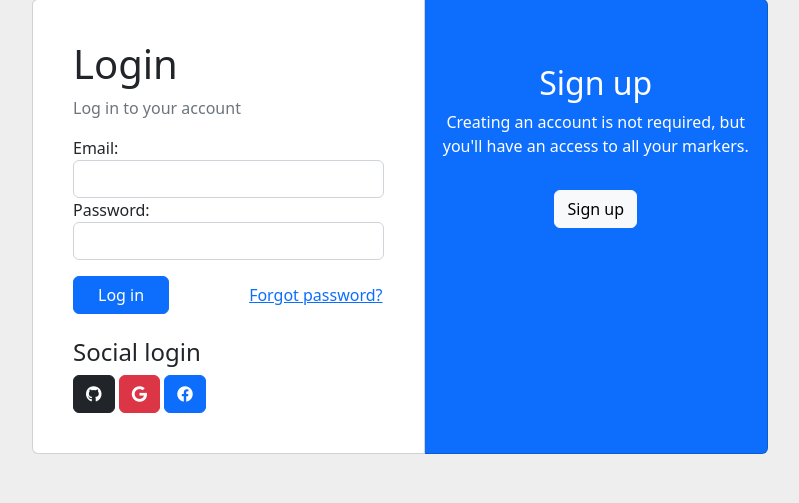
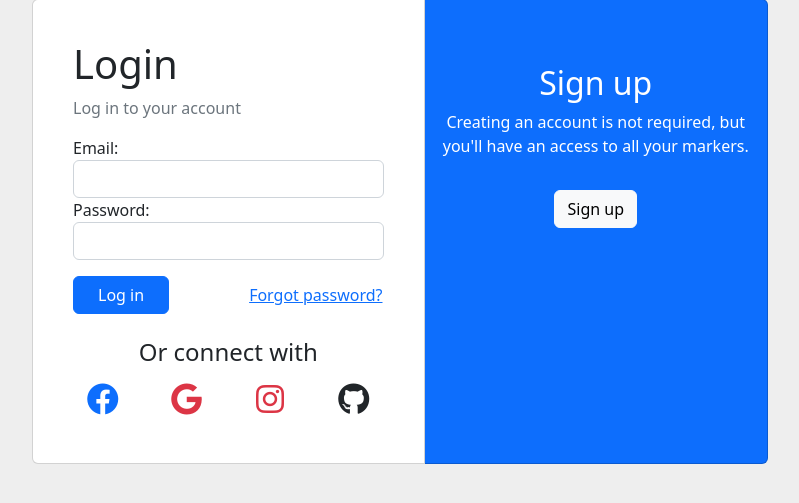
Before and after one commit to VetalM84/ua_hub, a Django app: page /login/ in a window 1280 px wide. Shown: the part 107-610 px from the top of the page, without its empty margins (240-1039 px from the left). Run offline with Django 4.2, Linux system fonts and the light colour scheme.

Commit message:
Split social-auth buttons to separate page

```diff
--- /dev/null
+++ b/apps/accounts/templates/accounts/inc/_social.html
@@ -0,0 +1,20 @@
+{% load i18n %}
+<h3 class="h4 mt-4 text-center">{% translate "Or connect with" %}</h3>
+<div class="row text-center">
+        <div class="col">
+            <a href="{% url 'social:begin' 'facebook' %}" class="link-primary fs-2" title="Facebook">
+            <i class="fa-brands fa-facebook"></i></a>
+        </div>
+        <div class="col">
+            <a href="{% url 'social:begin' 'google-oauth2' %}" class="link-danger fs-2" title="Google">
+                <i class="fa-brands fa-google"></i></a>
+        </div>
+        <div class="col">
+            <a href="{% url 'social:begin' 'instagram' %}" class="link-danger fs-2" title="Instagram">
+                <i class="fa-brands fa-instagram"></i></a>
+        </div>
+        <div class="col">
+            <a href="{% url 'social:begin' 'github' %}" class="link-dark fs-2" title="GitHub">
+                <i class="fa-brands fa-github"></i></a>
+        </div>
+</div>
--- a/apps/accounts/templates/accounts/login.html
+++ b/apps/accounts/templates/accounts/login.html
@@ -37,19 +37,9 @@
                                     </a>
                                 </div>
                             </div>
-                            <h1 class="h4 mt-4">{% translate "Social login" %}</h1>
-                            <div class="d-flex">
-                                <div class="flex-fill">
-                                    <!-- social buttons -->
-                                    <a href="{% url 'social:begin' 'github' %}" class="btn btn-dark">
-                                        <i class="fa-brands fa-github"></i></a>
-                                    <a href="{% url 'social:begin' 'google-oauth2' %}" class="btn btn-danger">
-                                        <i class="fa-brands fa-google"></i></a>
-                                    <a href="{% url 'social:begin' 'facebook' %}" class="btn btn-primary">
-                                        <i class="fa-brands fa-facebook"></i></a>
-                                    <!-- social buttons end -->
-                                </div>
-                            </div>
+                            <!-- social buttons -->
+                                {% include "accounts/inc/_social.html" %}
+                            <!-- social buttons end -->
                         </form>
                         {% endif %}
                     </div>
```
